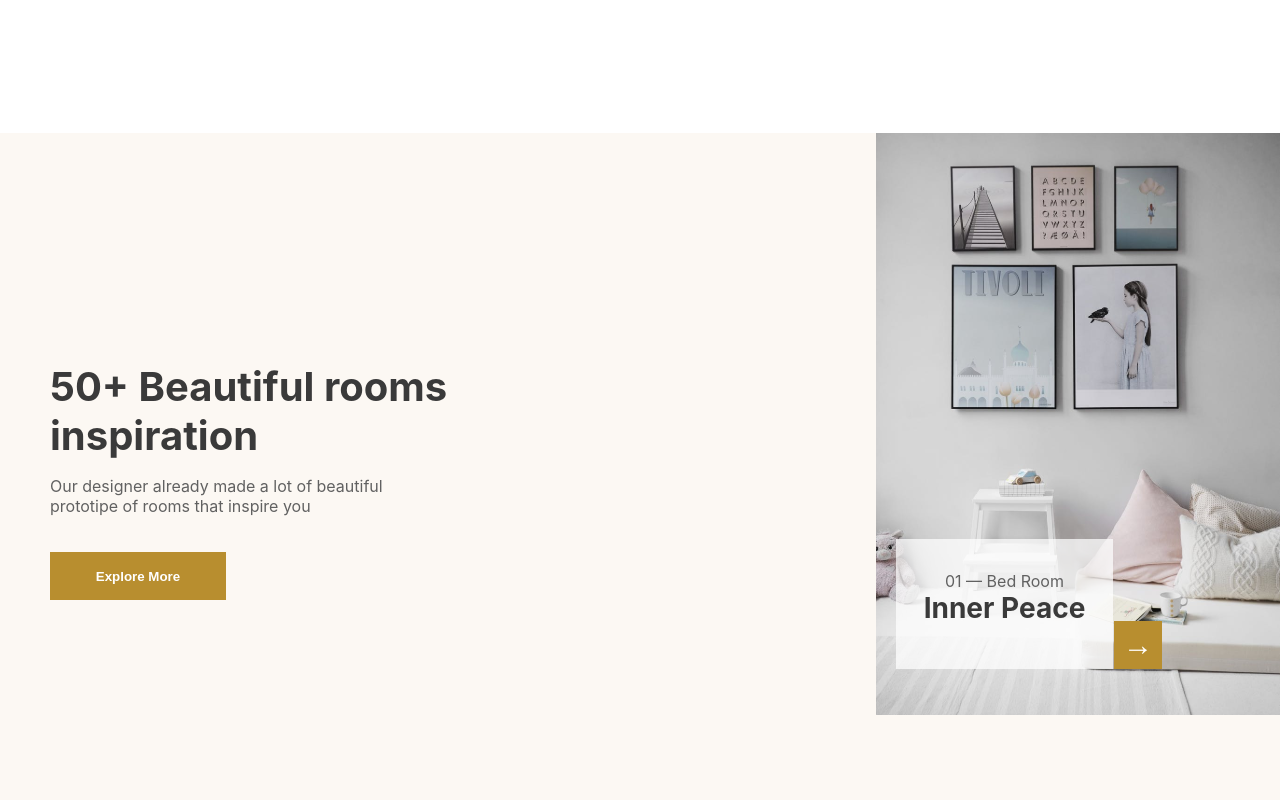
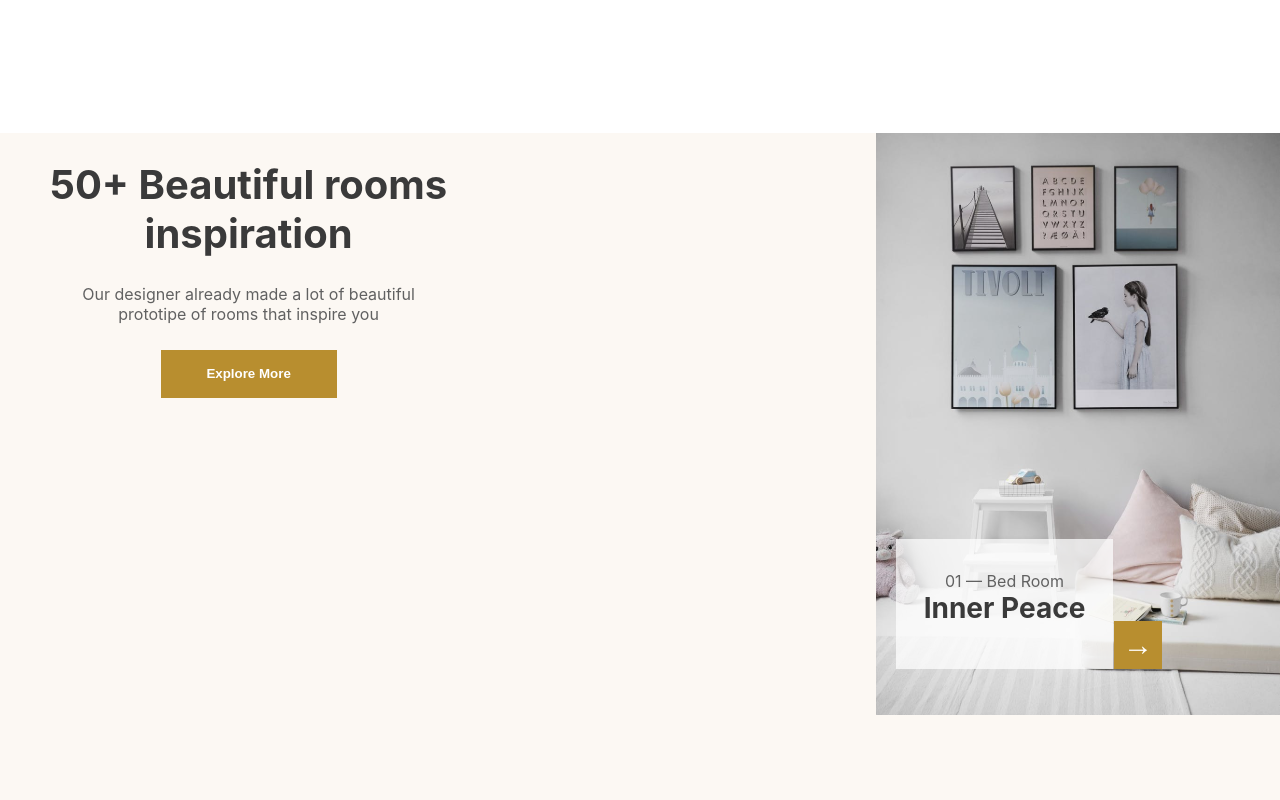
Before and after one commit to Margarita792/Furniro, a React (Create React App) app: page / in a window 1280 px wide. Shown: the part 2660-3460 px from the top of the page. Built offline with nearby package versions, Linux system fonts and the light colour scheme.

Commit message:
fix: fixed styles

```diff
--- a/src/pages/MainPage/InspirationRooms/InspirationRooms.jsx
+++ b/src/pages/MainPage/InspirationRooms/InspirationRooms.jsx
@@ -27,9 +27,12 @@ function InspirationRooms() {
                 </div>
                 <img className={style.ndicator} src={img4} alt=""/>
             </div>
+            <button className={style.btnSlider}>→</button>
         </div>
-        <button className={style.btnSlider}>→</button>
+
+        <div className={style.innerFurniture}>
         <img className={style.furniture} src={img5} alt=""/>
+        </div>
     </>
     )
 }
--- a/src/pages/MainPage/InspirationRooms/InspirationRooms.module.css
+++ b/src/pages/MainPage/InspirationRooms/InspirationRooms.module.css
@@ -1,9 +1,7 @@
 .containerInspirationRooms {
     background-color: rgba(252, 248, 243, 1);
     width: 100%;
-    height: 100vh;
-    /* overflow: hidden;
-    position: relative; */
+    height: auto;
     display: flex;
     flex-wrap: wrap;
     justify-content: space-between;
@@ -11,10 +9,10 @@
 }
 
 .innerTextBtn {
-    height: 670px;
+    height: auto;
     display: flex;
     flex-direction: column;
-    justify-content: center;
+    text-align: center;
     margin-right: 50px;
     margin-left: 50px;
 }
@@ -23,7 +21,7 @@
     font-size: 40px;
     font-weight: bold;
     color: #3A3A3A;
-    margin-bottom: 0px;
+    margin-bottom: 10px;
 }
 
 .descriptionInspirationRooms {
@@ -39,6 +37,7 @@
     font-weight: bolder;
     border: none;
     margin-top: 20px;
+    margin: 10px auto;
 }
 
 .content {
@@ -97,8 +96,8 @@
     align-items:center;
     border: none;
     position: relative;
-    bottom: 400px;
-    left: 1293px;
+    top: 230px;
+    right: 305px;
     box-shadow: rgba(100, 100, 111, 0.2) 0px 7px 29px 0px;
  }
  .furniture {
--- a/src/pages/MainPage/OurProducts/Products/Products.module.css
+++ b/src/pages/MainPage/OurProducts/Products/Products.module.css
@@ -5,7 +5,6 @@
 .wrapperProducts {
     display: flex;
     flex-wrap: wrap;
-    justify-content: center;
     align-items: center;
     justify-content: space-around;
 }
```
